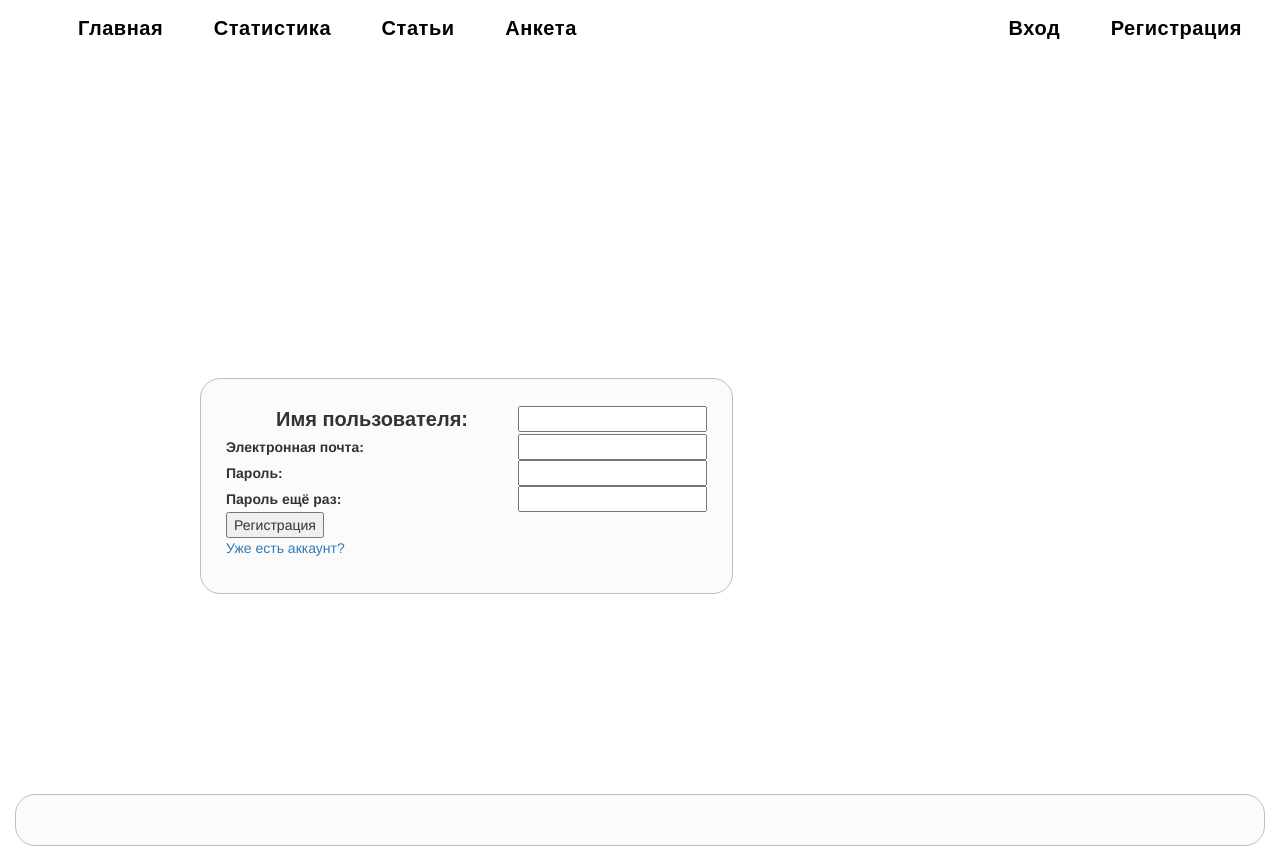
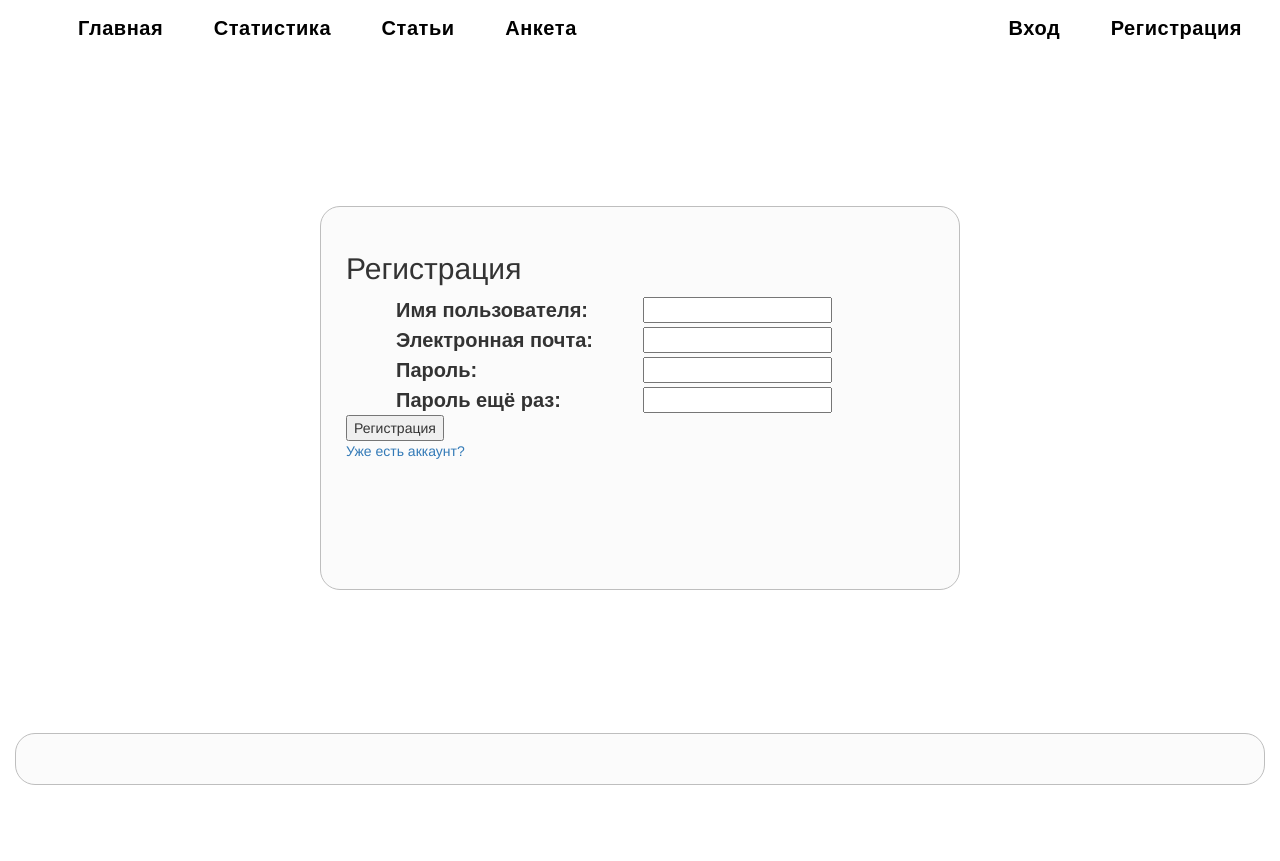
Before and after one commit to Moria-Mel/Caffeine, a Django app: page /caffeine/register/ in a window 1280 px wide. After the commit the page ends 785 px from the top, so only its background shows below. Run offline with Django 3.2, Linux system fonts and the light colour scheme; some libraries are stand-ins or nearby versions.

Commit message:
login and register fix

```diff
--- a/caffeine/catalog/static/css/styles.css
+++ b/caffeine/catalog/static/css/styles.css
@@ -281,10 +281,20 @@ hr {
 }
 
 .reg_cont {
-    width: fit-content;
-    margin-left: 200px;
-    margin-top: 300px;
-    margin-bottom: 200px;
+    width: 50%;
+    height: 60%;
+    margin-top: auto;
+    margin-bottom: auto;
+
+}
+
+.main_reg_cont {
+    display: flex;
+    justify-content: space-around;
+    flex-direction: row;
+    width: 100%;
+    height: 80vh;
+
 }
 
 /*naming*/
--- a/caffeine/templates/base_generic.html
+++ b/caffeine/templates/base_generic.html
@@ -42,10 +42,8 @@
   </div>
     {% endblock %}
 </div>
-      <div>
       {% block content %}{% endblock %}
 
-      </div>
       <div>
       <div class="style"> {% block right-col %}{% endblock %}</div></div>
 
--- a/caffeine/templates/registration/register.html
+++ b/caffeine/templates/registration/register.html
@@ -1,9 +1,10 @@
 {% extends "base_generic.html" %}
-
 {% block content %}
+<div class="main_reg_cont">
 <div class="style reg_cont">
 <form method="post">
 {% csrf_token %}
+<h2>Регистрация</h2> <!-- Добавь класс с дизайном -->
 <table>
 
 <tr>
@@ -12,17 +13,17 @@
 </tr>
 
 <tr>
-  <td><b>Электронная почта:</b></td>
+  <td><b class="body_class">Электронная почта:</b></td>
   <td>{{ form.email }}</td>
 </tr>
 
 <tr>
-  <td><b>Пароль:</b></td>
+  <td><b class="body_class">Пароль:</b></td>
   <td>{{ form.password }}</td>
 </tr>
 
 <tr>
-  <td><b>Пароль ещё раз:</b></td>
+  <td><b class="body_class">Пароль ещё раз:</b></td>
   <td>{{ form.password2 }}</td>
 </tr>
 </table>
@@ -32,4 +33,5 @@
 
 <p><a href="{% url 'login' %}">Уже есть аккаунт?</a></p>
 </div>
+</div>
 {% endblock %}
```
Also changed, not shown: caffeine/templates/registration/login.html (+7 -5 lines).
